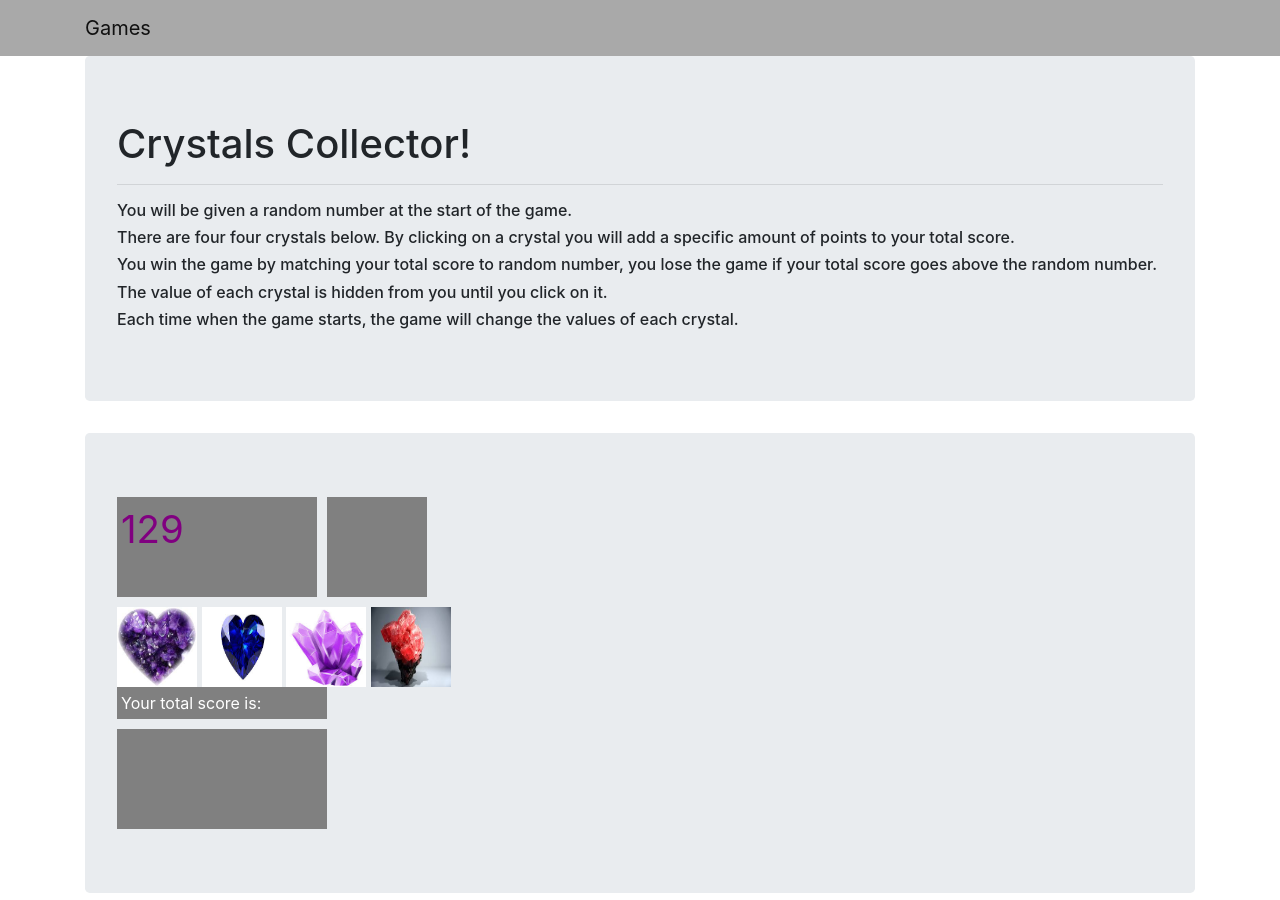
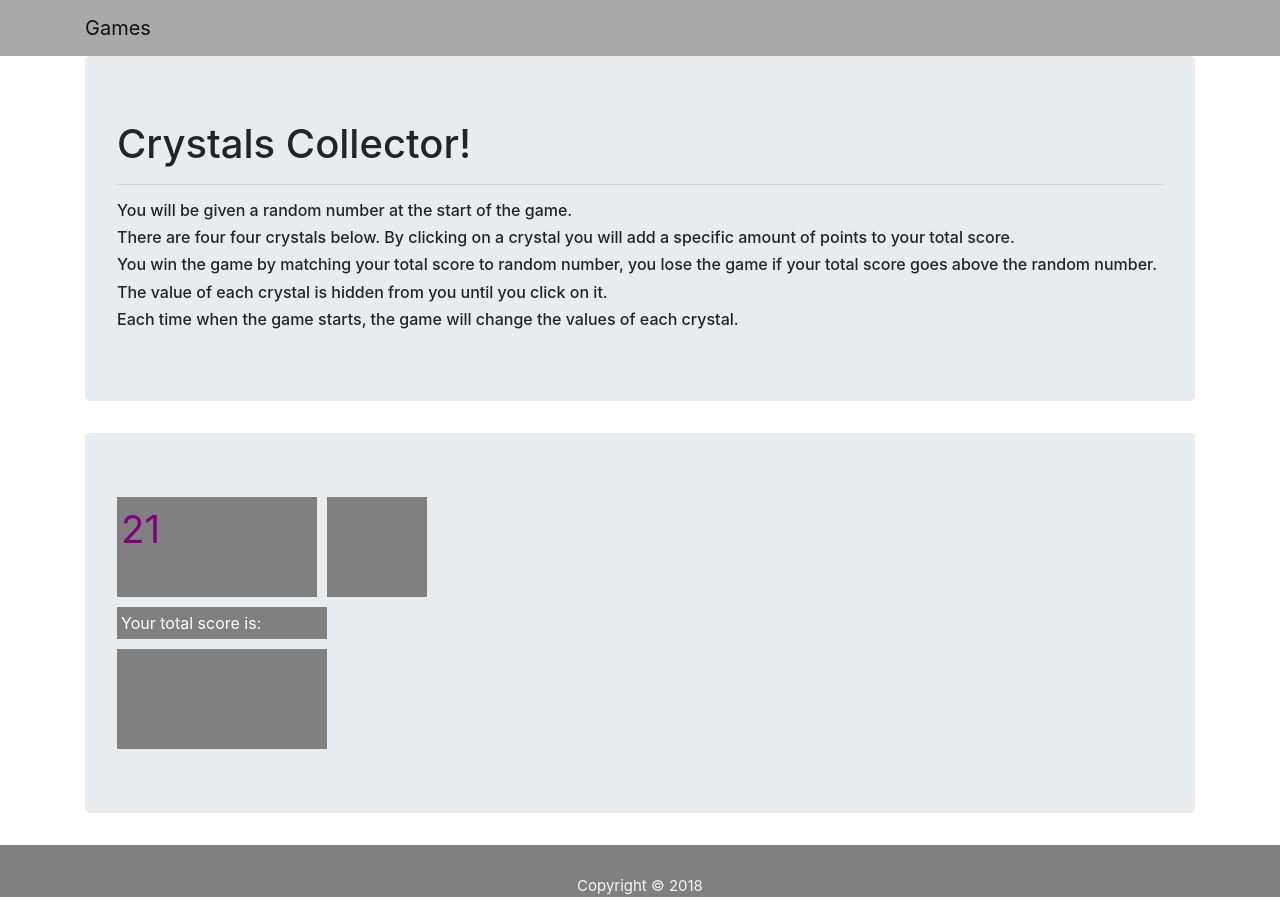
Before and after one commit to ririob/week-4-game, a plain HTML site: page index.html in a window 1280 px wide. Shown: the top 900 px of the page. Drawn offline with nearby package versions, Linux system fonts and the light colour scheme.

Commit message:
renders random number to the page

```diff
--- a/assets/javascript/game.js
+++ b/assets/javascript/game.js
@@ -1,31 +1,53 @@
 $(document).ready(function() {
     // Creating Variables
-    var randomNumber = 0;
-    var crystalRandomNumber;
+    // This is our current Guess number. Which will be set to zero
+    var randomMatchingNumber = 0;
+
+    // This is the random number that will try to reach
+    var randomNumber = randomNumGen();
+
+    // Our starting variables
     var wins = 0;
-    var loss = 0;
+    var losses = 0;
+    // var counter = 0;
+    var crystal;
 
-    // Function to create random number at start of game
-    function generateRandomNumber () {
-        // In this line I calculated the the randomNumber to give me a random number between 19 and 120
-        randomNumber = Math.floor(Math.random() * 120) + 19;
-        // Here I will append the random number to my HTML page
-        $("#random-area").append(randomNumber);
+    // Function to create a random number between 1 and 12 and return our crystal objects
+    function randomCrystalNum() {
+        return {
+            firstCrystal: {
+                number: Math.round(Math.random() * 12) + 1,
+                url: "assets/images/crystal-1.jpg"
+            },
+            secondCrystal: {
+               number: Math.round(Math.random() * 12) + 1,
+               url: "assets/images/crystal-2.jpg"
+            },
+            thirdcCrystal: {
+               number: Math.round(Math.random() * 12) + 1,
+               url: "assets/images/crystal-3.jpg"
+            },
+            fourthCrystal: {
+               number: Math.round(Math.random() * 12) + 1,
+               url: "assets/images/crystal-4.jpg"
+            }
+        };
     }
 
-    // Function to generate random number for each crystal
-     $("img").one("click", function() {
-        crystalRandomNumber = Math.floor(Math.random() * 9) + 1;
+    // Function  to create a random number between 19 to 120
+    function randomNumGen() {
+        return Math.round(Math.random() * 102) + 19;
+    };
 
-        //  if(!$(this).data('number')){
-
-            // $(this).data('number',crystalRandomNumber);
-
-            // $("#score-area").append(crystalRandomNumber);
-
-        // }
-        $("#score-area").append(crystalRandomNumber);
-    });
-    // calling the generateRandomNumber function
-    generateRandomNumber();
-})
+    // Function that resets the game
+    function newGame() {
+        // Makes the current total number 0
+        randomMatchingNumber = 0;
+        // Generates random crystal values
+        crystal = randomCrystalNum();
+        // Genrates random number that we have to meet and renders it to the page
+        randomNumber = randomNumGen();
+        $("#random-area").text(randomNumber);
+    };
+    newGame();
+});
--- a/index.html
+++ b/index.html
@@ -14,7 +14,7 @@
     <nav class="navbar navbar-expand-lg navbar-light" style="background-color: darkgray;">
         <div class="container">
             <div class="navbar-header">
-              <a class="navbar-brand" href="https://ririob.github.io/Bootstrap-Portfolio/portfolio.html">Games</a>
+              <a class="navbar-brand" href="#">Games</a>
             </div>
         </div>
     </nav>
@@ -42,12 +42,7 @@
 
                     <div>
                         <!-- Crystals -->
-                        <div id="crystal-area">
-                            <img id="crystal1" src="assets/images/crystal-1.jpg" alt="crystal1">
-                            <img id="crystal2" src="assets/images/crystal-2.jpg" alt="crystal2">
-                            <img id="crystal3" src="assets/images/crystal-3.jpg" alt="crystal3">
-                            <img id="crystal4" src="assets/images/crystal-4.jpg" alt="crystal4">
-                        </div>
+                        <div id="crystal-area"></div>
                         <div id="score-title">Your total score is:</div>
                         <!-- Score Display -->
                         <div id="score-area"></div>
```
